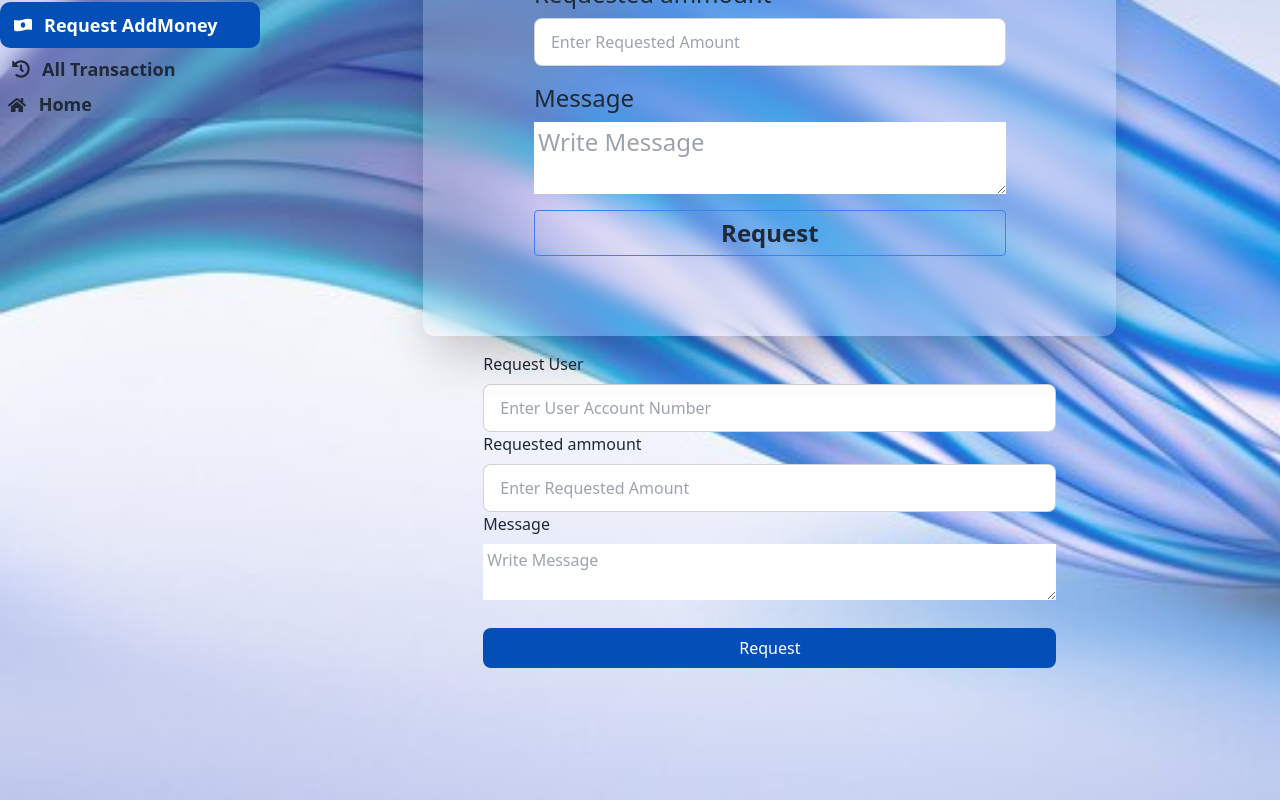
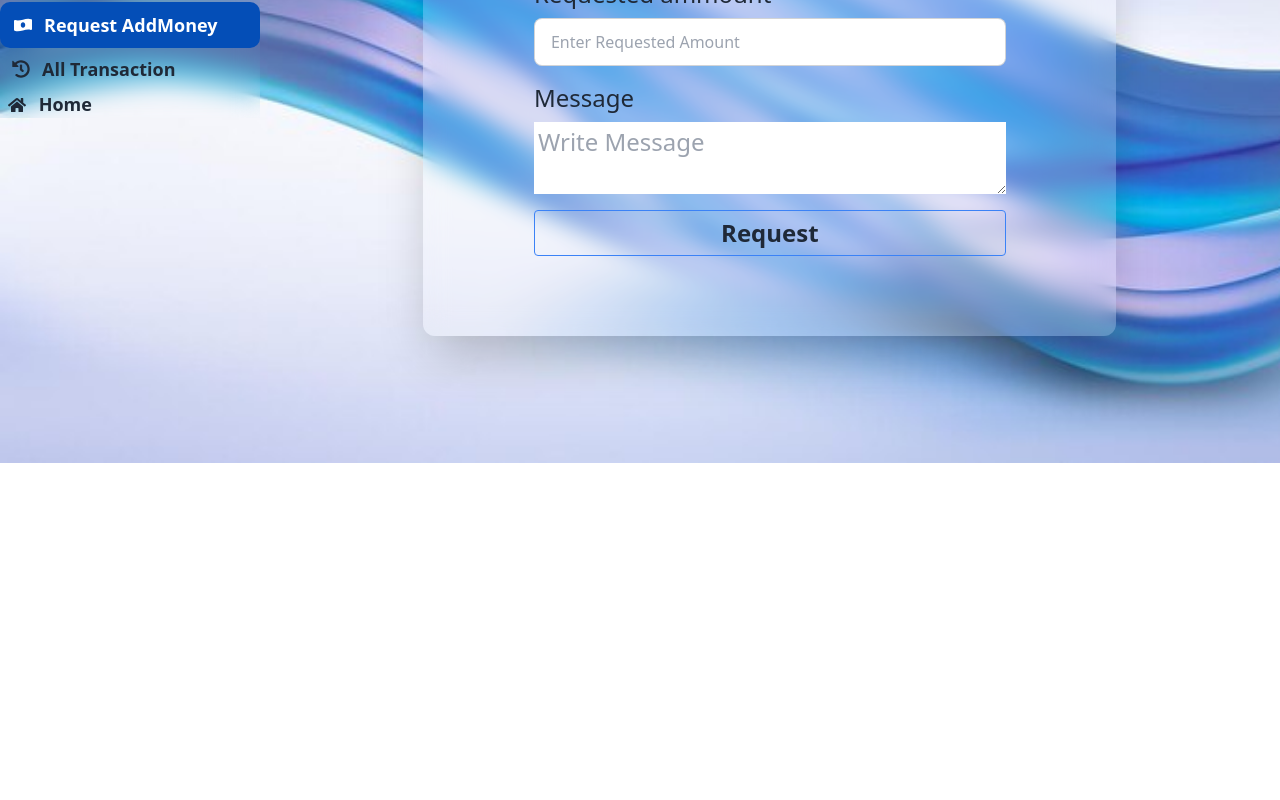
Before and after one commit to Mamun-Ur-Rashid/netpay, a React (Vite) app: page /dashboard/dashboard/requestpayment in a window 1280 px wide. Shown: the part 401-1201 px from the top of the page. After the commit the page ends 864 px from the top, so only its background shows below. Built offline with nearby package versions, Linux system fonts and the light colour scheme; no server answers.

Commit message:
unit test

```diff
--- a/src/pages/Dashboard/UserDashboard/requestPayment/RequestPayment.jsx
+++ b/src/pages/Dashboard/UserDashboard/requestPayment/RequestPayment.jsx
@@ -60,7 +60,7 @@ export default function RequestPayment() {
                     </div>
                 </form>
             </div>
-            <form onSubmit={handleSubmit(onSubmit)} className=' mx-auto md:px-20 '>
+            {/* <form onSubmit={handleSubmit(onSubmit)} className=' mx-auto md:px-20 '>
                 <div className='form-control md:w-3/4 mx-auto'>
                     <label htmlFor="">Request User</label>
                     <input required type='number' className='input input-bordered mt-2' {...register("receiver")} placeholder='Enter User Account Number' />
@@ -77,7 +77,7 @@ export default function RequestPayment() {
                 <div className='form-control md:w-3/4 mx-auto pt-5'>
                     <button type="submit" className='cursor-pointer hover:bg-[#044fb7d8] bg-[#044EB7] text-white p-2 rounded-lg mt-2 mb-5'>Request</button>
                 </div>
-            </form>
+            </form> */}
         </div>
     )
 }
```
